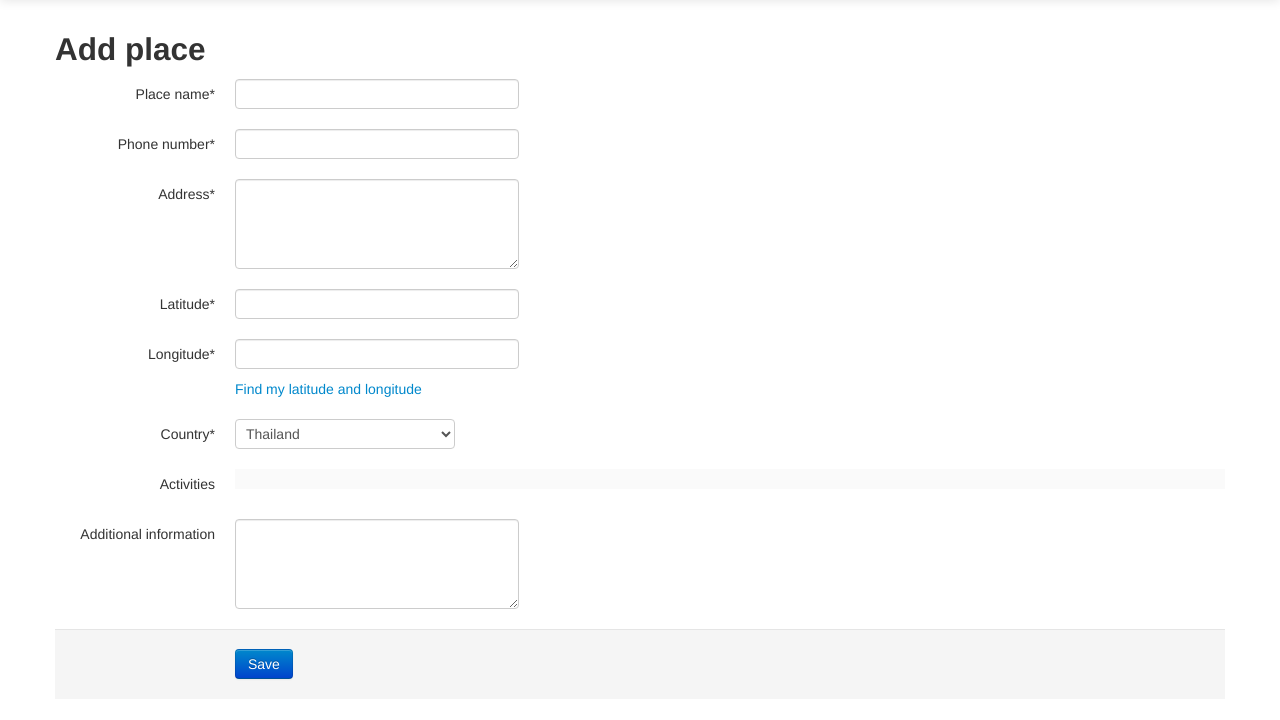
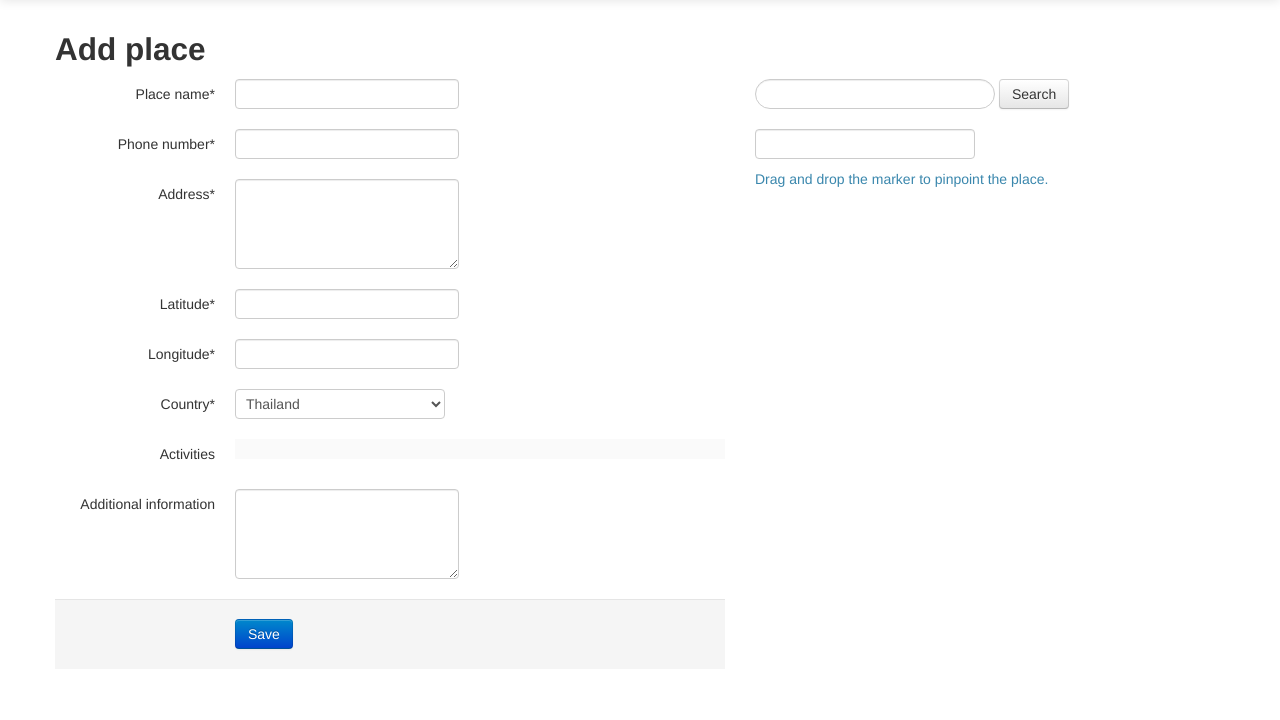
Before and after one commit to ssutee/watna_location, a Django app: template templates/add_location_page.html in a window 1280 px wide. Shown: the part 41-761 px from the top of the page. Run offline with Django 3.2, Linux system fonts and the light colour scheme; the template is opened without the code that fills it: values named after a table or form of the project are taken from there, others are empty; some libraries are stand-ins or nearby versions.

Commit message:
find latitude and longitude

```diff
--- a/location/forms.py
+++ b/location/forms.py
@@ -60,7 +60,10 @@ class RegistrationForm(forms.Form):
         raise forms.ValidationError(_('Username is already taken.'))
 
 class MapForm(forms.Form):
-    gmap = forms.Field(widget=GoogleMap(attrs={'width':1024, 'height':600}))
+    gmap = forms.Field(widget=GoogleMap(attrs={'width':1024, 'height':600, 'nojquery':True}))
+
+class SearchMapForm(forms.Form):
+    gmap = forms.Field(widget=GoogleMap(attrs={'width':380, 'height':400, 'nojquery':True}))
 
 class LocationForm(ModelForm):
 
@@ -68,14 +71,14 @@ class LocationForm(ModelForm):
         self.helper = FormHelper()
         self.helper.form_class = 'form-horizontal'
         self.helper.layout = Layout(
-            Field('place_name', css_class='input-xlarge'),
-            Field('phone_number', css_class='input-xlarge'),
-            Field('address', rows="4", css_class='input-xlarge'),
-            Field('latitude', css_class='input-xlarge'),
-            Field('longitude', css_class='input-xlarge'),
-            Field('country'),
+            Field('place_name', css_class='input-large'),
+            Field('phone_number', css_class='input-large'),
+            Field('address', rows="4", css_class='input-large'),
+            Field('latitude', css_class='input-large'),
+            Field('longitude', css_class='input-large'),
+            Field('country', css_class='input-large'),
             Field('activities', style="background: #FAFAFA; padding: 10px;"),
-            Field('additional_info', rows="4", css_class='input-xlarge'),
+            Field('additional_info', rows="4", css_class='input-large'),
             FormActions(
                 Submit('save', 'Save', css_class="btn btn-primary"),
             )
@@ -98,7 +101,3 @@ class LocationForm(ModelForm):
         queryset=Activity.objects.all(),
         widget=forms.widgets.CheckboxSelectMultiple()
     )
-
-    longitude = forms.CharField(
-        help_text = '<a href="http://universimmedia.pagesperso-orange.fr/geo/loc.htm">Find my latitude and longitude</a>'
-    )
--- a/templates/add_location_page.html
+++ b/templates/add_location_page.html
@@ -4,5 +4,82 @@
 {% block title %}Add place{% endblock %}
 {% block head %}Add place{% endblock %}
 {% block content %}
-  {% crispy form %}
+
+  <div id="alert_not_found" class="modal hide fade">
+    <div class="modal-header">
+      <button type="button" class="close" data-dismiss="modal" aria-hidden="true">&times;</button>
+      <h3>{{'Search Result'|localize}}</h3>
+    </div>
+    <div class="modal-body">
+      <p id="alert_text"></p>
+    </div>
+    <div class="modal-footer">
+      <a href="#" class="btn" data-dismiss="modal" aria-hidden="true">Close</a>
+    </div>
+  </div>
+
+  <div class="row">
+    <div class="span7">
+      {% crispy form %}
+    </div>
+    <div class="span5">
+      <form class="form-search">
+        <input type="text" class="input-large search-query">
+        <button type="button" class="btn" onClick="search($('.search-query').val());">Search</button>
+      </form>
+      {{ map_form.media.js }}
+      {{ map_form.gmap }}
+      <p class="text-info">Drag and drop the marker to pinpoint the place.</p>
+    </div>
+  </div>
+
+  <script type="text/javascript">
+
+    $('.search-query').keypress(function(e) {
+      if (e.which == 13) {
+        e.preventDefault();
+        search($('.search-query').val());
+      }
+    });
+
+    $('#id_country').change(function () {
+      search($("#id_country option:selected").text());
+    });
+
+    var geocoder = new google.maps.Geocoder();
+
+    function search(query) {
+      if (query.trim().length > 0) {
+        geocoder.geocode( {'address': query}, function(results, status) {
+          if (status == google.maps.GeocoderStatus.OK) {
+            var gmap = $('div.gmap:visible');
+            var position = results[0].geometry.location;
+            gmap.getMap().panTo(position);
+          } else {
+            $('#alert_text').text('"'+query+'"' + ' not found')
+            $('#alert_not_found').modal();
+          }
+        });
+      }
+    }
+  </script>
+
+  <script type="text/javascript">
+      window.m_listener = {
+          markerDragEnd: function(point) {
+            this.getMap().panTo(point.latLng);
+          },
+          mapIdle: function() {
+            var gmap = $('div.gmap:visible');
+            var marker = gmap.getMarkers()[0];
+            gmap.removeMarkers();
+            var center = gmap.getMap().getCenter();
+            marker.setPosition(center);
+            gmap.addMarkers([marker]);
+            console.log(center);
+            $('#id_latitude').val(center.lat().toFixed(5));
+            $('#id_longitude').val(center.lng().toFixed(5));
+          },
+      };
+  </script>
 {% endblock %}
```
Also changed, not shown: css/style.css (+16 -0 lines), location/views.py (+65 -24 lines), templates/base.html (+8 -1 lines), templates/map_page.html (+1 -9 lines).
